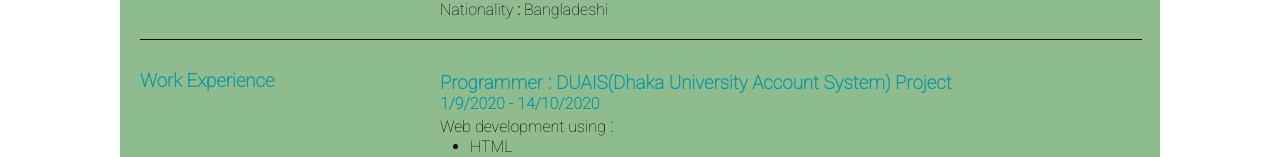
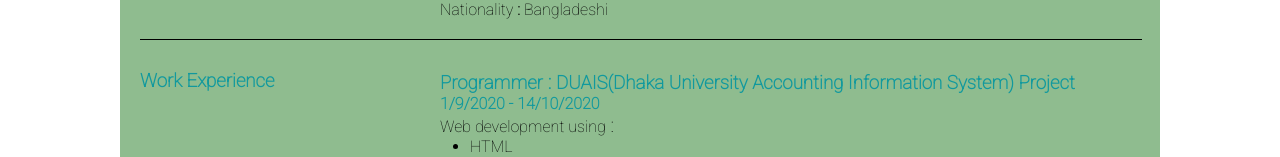
Before and after one commit to hashibmahmud/cv-project, a plain HTML site: page index.html in a window 1280 px wide. Shown: the part 313-470 px from the top of the page. Drawn offline with Linux system fonts and the light colour scheme.

Commit message:
Update index.html

```diff
--- a/index.html
+++ b/index.html
@@ -65,7 +65,7 @@
                 </div>
 
                 <div class="right-div">
-                  <h3>Programmer<span style="font-size:20px;"> : </span>DUAIS(Dhaka University Account System) Project</h3>
+                  <h3>Programmer<span style="font-size:20px;"> : </span>DUAIS(Dhaka University Accounting Information System) Project</h3>
                   <h4>1/9/2020 - 14/10/2020</h4>
                   <p>
                       <ul >Web development using<span style="font-size:20px;"> : </span>
```
